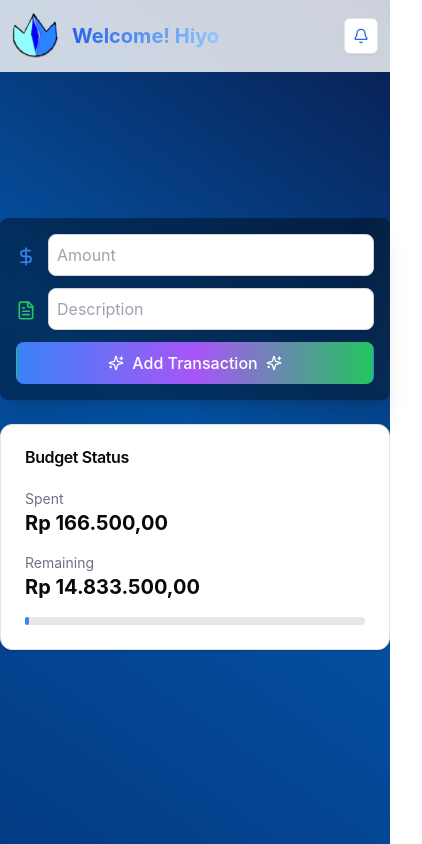
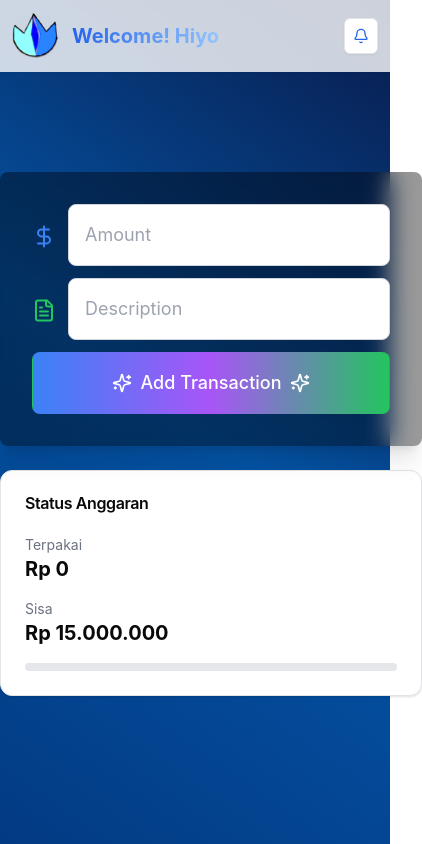
Before and after one commit to hiyokun-d/financier-tracker, a React (Vite) app: page / in a window 390 px wide. Shown: the whole page, 422 px wide, since content can reach past the window. Built offline with nearby package versions, Linux system fonts and the light colour scheme.

Commit message:
ANOTHER TEST MF

```diff
--- a/package.json
+++ b/package.json
@@ -15,6 +15,7 @@
     "animejs": "^3.2.2",
     "class-variance-authority": "^0.7.1",
     "clsx": "^2.1.1",
+    "js-cookie": "^3.0.5",
     "lucide-react": "^0.469.0",
     "react": "^18.3.1",
     "react-dom": "^18.3.1",
--- a/src/App.jsx
+++ b/src/App.jsx
@@ -6,12 +6,20 @@ import { BudgetStatus } from './components/BudgetStatus';
 const FinanceTracker = () => {
   const [state, setState] = useState({
     transactions: [
-      { amount: 100000, description: 'Groceries', category: 'food', date: new Date().toISOString() },
-      { amount: 50000, description: 'Rent', category: 'housing', date: new Date().toISOString() },
-      { amount: 2000, description: 'Internet Bill', category: 'utilities', date: new Date().toISOString() },
-      { amount: 1500, description: 'Dinner', category: 'food', date: new Date().toISOString() },
-      { amount: 3000, description: 'Movie Tickets', category: 'entertainment', date: new Date().toISOString() },
-      { amount: 10000, description: 'Shopping', category: 'miscellaneous', date: new Date().toISOString() }
+      // { amount: 100000, description: 'Groceries', category: 'food', date: new Date().toISOString() },
+      // { amount: 50000, description: 'Rent', category: 'housing', date: new Date().toISOString() },
+      // { amount: 2000, description: 'Internet Bill', category: 'utilities', date: new Date().toISOString() },
+      // { amount: 1500, description: 'Dinner', category: 'food', date: new Date().toISOString() },
+      // { amount: 3000, description: 'Movie Tickets', category: 'entertainment', date: new Date().toISOString() },
+      // { amount: 10000, description: 'Shopping', category: 'miscellaneous', date: new Date().toISOString() }
+    ],
+    transactionsEachDay: [
+      // { date: '01/01/2021', amount: 100000 },
+      // { date: '01/01/2021', amount: 50000 },
+      // { date: '01/01/2021', amount: 2000 },
+      // { date: '01/01/2021', amount: 1500 },
+      // { date: '01/01/2021', amount: 3000 },
+      // { date: '01/01/2021', amount: 10000 }
     ],
     amount: '',
     description: '',
@@ -22,24 +30,30 @@ const FinanceTracker = () => {
   });
 
   const addTransaction = () => {
-    if (!state.amount || !state.description || !state.category) return;
-    console.log("hello world!")
+    if (!state.amount || !state.description) return;
+    const cleanedAmount = state.amount.replace(/[^\d,]/g, '').replace(',', '.'); // Replace commas for decimal
+    const parsedAmount = parseFloat(cleanedAmount); // Now parse the cleaned amount
+
+    console.log(parsedAmount, state.description);
+
     const newTransaction = {
       id: Date.now(),
-      amount: parseFloat(state.amount),
+      amount: parsedAmount,
       description: state.description,
-      category: state.category,
-      date: new Date().toISOString()
+      date: new Date().toISOString(),
     };
 
-    setState(prev => ({
-      ...prev,
-      transactions: [...prev.transactions, newTransaction],
+    const updatedTransactions = [...state.transactions, newTransaction];
+    const updatedState = {
+      ...state,
+      transactions: updatedTransactions,
       amount: '',
       description: '',
       category: '',
-      showConfetti: prev.transactions.length % 5 === 0,
-    }));
+      showConfetti: updatedTransactions.length % 5 === 0,
+    };
+
+    setState(updatedState);
 
     if (state.transactions.length % 5 === 0) {
       setTimeout(() => setState(prev => ({ ...prev, showConfetti: false })), 3000);
--- a/src/components/BudgetStatus.jsx
+++ b/src/components/BudgetStatus.jsx
@@ -1,24 +1,33 @@
 import { Card, CardContent, CardHeader, CardTitle } from '@/components/ui/card';
 
 export const BudgetStatus = ({ totalSpent, remaining, monthlyBudget }) => {
+    const formatCurrency = (value) => {
+        // Format currency as Indonesian Rupiah (IDR) up to 100 million
+        return new Intl.NumberFormat('id-ID', {
+            style: 'currency',
+            currency: 'IDR',
+            maximumFractionDigits: 0
+        }).format(value);
+    };
+
     return (
-        <Card className="w-screen">
+        <Card>
             <CardHeader>
-                <CardTitle>Budget Status</CardTitle>
+                <CardTitle>Status Anggaran</CardTitle>
             </CardHeader>
             <CardContent>
                 <div className="space-y-4">
                     <div className="flex flex-col sm:flex-row justify-between">
                         <div className="mb-4 sm:mb-0">
-                            <p className="text-sm text-gray-500">Spent</p>
+                            <p className="text-sm text-gray-500">Terpakai</p>
                             <p className="text-xl sm:text-2xl font-bold">
-                                {new Intl.NumberFormat('id-ID', { style: 'currency', currency: 'IDR' }).format(totalSpent)}
+                                {formatCurrency(totalSpent)}
                             </p>
                         </div>
                         <div>
-                            <p className="text-sm text-gray-500">Remaining</p>
+                            <p className="text-sm text-gray-500">Sisa</p>
                             <p className="text-xl sm:text-2xl font-bold">
-                                {new Intl.NumberFormat('id-ID', { style: 'currency', currency: 'IDR' }).format(remaining)}
+                                {formatCurrency(remaining)}
                             </p>
                         </div>
                     </div>
--- a/src/components/TransactionForm.jsx
+++ b/src/components/TransactionForm.jsx
@@ -149,11 +149,11 @@ export const TransactionForm = ({ amount, description, category, setAmount, setD
         <form
             ref={formRef}
             onSubmit={handleSubmit}
-            className="flex flex-col space-y-3 p-4 sm:p-8 relative bg-black/40 backdrop-blur-md rounded-lg shadow-xl w-full max-w-md"
+            className="flex flex-col space-y-3 p-8 relative bg-black/40 backdrop-blur-md rounded-lg shadow-xl w-full max-w-md"
         >
             <div className={getInputWrapperClass('amount')}>
                 <div ref={iconRefs.amount} className="text-blue-500">
-                    <DollarSign size={20} className="sm:size-24" />
+                    <DollarSign size={24} />
                 </div>
                 <input
                     ref={inputRefs.amount}
@@ -163,13 +163,13 @@ export const TransactionForm = ({ amount, description, category, setAmount, setD
                     onFocus={(e) => handleInputFocus('amount', e)}
                     onBlur={handleInputBlur}
                     placeholder="Amount"
-                    className="flex-1 p-2 sm:p-4 border border-gray-300 rounded-lg focus:outline-none focus:ring-2 focus:ring-blue-400 focus:border-transparent text-base sm:text-lg bg-white transition-all duration-300"
+                    className="flex-1 p-4 border border-gray-300 rounded-lg focus:outline-none focus:ring-2 focus:ring-blue-400 focus:border-transparent text-lg bg-white transition-all duration-300"
                 />
             </div>
 
             <div className={getInputWrapperClass('description')}>
                 <div ref={iconRefs.description} className="text-green-500">
-                    <FileText size={20} className="sm:size-24" />
+                    <FileText size={24} />
                 </div>
                 <input
                     ref={inputRefs.description}
@@ -179,7 +179,7 @@ export const TransactionForm = ({ amount, description, category, setAmount, setD
                     onFocus={(e) => handleInputFocus('description', e)}
                     onBlur={handleInputBlur}
                     placeholder="Description"
-                    className="flex-1 p-2 sm:p-4 border border-gray-300 rounded-lg focus:outline-none focus:ring-2 focus:ring-green-400 focus:border-transparent text-base sm:text-lg bg-white transition-all duration-300"
+                    className="flex-1 p-4 border border-gray-300 rounded-lg focus:outline-none focus:ring-2 focus:ring-green-400 focus:border-transparent text-lg bg-white transition-all duration-300"
                 />
             </div>
 
@@ -187,14 +187,15 @@ export const TransactionForm = ({ amount, description, category, setAmount, setD
                 ref={buttonRef}
                 type="submit"
                 onClick={addTransaction}
-                className="relative overflow-hidden p-2 sm:p-4 bg-gradient-to-r from-blue-500 via-purple-500 to-green-500 text-white rounded-lg focus:outline-none focus:ring-2 focus:ring-blue-400 focus:ring-offset-2 transform transition-all duration-300 text-base sm:text-lg font-medium hover:shadow-lg active:scale-95"
+                className="relative overflow-hidden p-4 bg-gradient-to-r from-blue-500 via-purple-500 to-green-500 text-white rounded-lg focus:outline-none focus:ring-2 focus:ring-blue-400 focus:ring-offset-2 transform transition-all duration-300 text-lg font-medium hover:shadow-lg active:scale-95"
             >
                 <div className="flex items-center justify-center space-x-2">
-                    <Sparkles size={16} className="sm:size-20" />
+                    <Sparkles size={20} />
                     <span>Add Transaction</span>
-                    <Sparkles size={16} className="sm:size-20" />
+                    <Sparkles size={20} />
                 </div>
             </button>
         </form>
+
     );
 }
```
Also changed, not shown: 1 other file (tests, documents, lock files or other folders).
